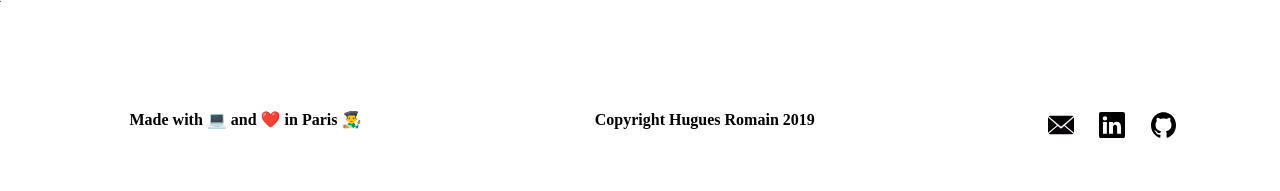
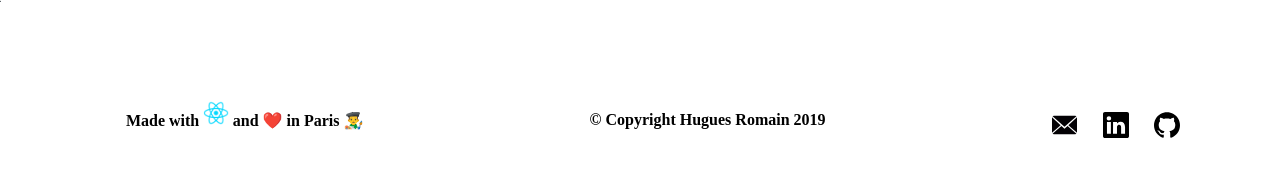
Before and after one commit to HuguesRomain/MyReactPortfolio, a React (Create React App) app: page /contact in a window 1280 px wide. Shown: the top 191 px of the page. Built offline with nearby package versions, Linux system fonts and the light colour scheme.

Commit message:
footer modification

```diff
--- a/src/components/Footer.js
+++ b/src/components/Footer.js
@@ -5,8 +5,8 @@ class Footer extends Component {
     return (
       <footer>
        <ul>
-        <li>Made with 💻 and ❤️ in Paris 👨‍🎨</li>
-        <li>Copyright Hugues Romain 2019</li>
+        <li className='cool__sentence'>Made with <img className='react--element' src={require(`../img/skills/react.png`)}/> and ❤️ in Paris 👨‍🎨</li>
+        <li>© Copyright Hugues Romain 2019</li>
         <li className='icon__contactfooter'>
         <div className='icon__contactfooter--element1'><a href="mailto:huguesromainpro@gmail.com"> <img className='icon__contactfooter--element' src={require(`../img/icon/mail.svg`)}/></a></div>
         <div className='icon__contactfooter--element2'><a href="https://linkedin.com/in/hugues-romain-84245b165/" target="_blank"><img className=' icon__contactfooter--element' src={require(`../img/icon/linkedin.svg`)}/></a></div>
--- a/src/components/HomePage/Repositories/Repo.js
+++ b/src/components/HomePage/Repositories/Repo.js
@@ -7,7 +7,7 @@ class Repo extends Component {
     this.state = { data: [] };
   }
   componentDidMount() {
-    fetch(`https://api.github.com/users/HuguesRomain/repos?access_token=03abad12cf96b6ef86b56a52e6b5260e1c1b0776`)
+    fetch(`https://api.github.com/users/HuguesRomain/repos?access_token=721b15e0ba95838713576feea883f38bc24661f5`)
       .then(res => res.json())
       .then(json => this.setState({ data: json }));
   }
--- a/src/scss/HomePage/repocards.scss
+++ b/src/scss/HomePage/repocards.scss
@@ -44,5 +44,6 @@
         background-color: white;
         border-radius: 4px;
         font-family: Avenir;
+        min-height: 40px;
     }
 }
--- a/src/scss/footer.scss
+++ b/src/scss/footer.scss
@@ -19,7 +19,6 @@ footer ul{
   footer{
     display: flex;
   }
-
   footer ul{
   margin: 1%;
   margin-top: 5vh;
@@ -39,4 +38,23 @@ footer ul{
   .icon__contactfooter--element1, .icon__contactfooter--element2{
     margin-right: 2vw;
   }
+
+  .react--element{
+    width: 2vw;
+    animation: App-logo-spin infinite 7s linear;
+  }
+
+  .cool__sentence{
+    transform: translateY(-1.5vh)
+  }
+
+  @keyframes  App-logo-spin {
+    from {
+      transform: rotate(0deg);
+    }
+    to {
+      transform: rotate(360deg);
+    }
+  }
+
 }
```
Also changed, not shown: src/img/icon/react.svg (renamed from src/logo.svg).
